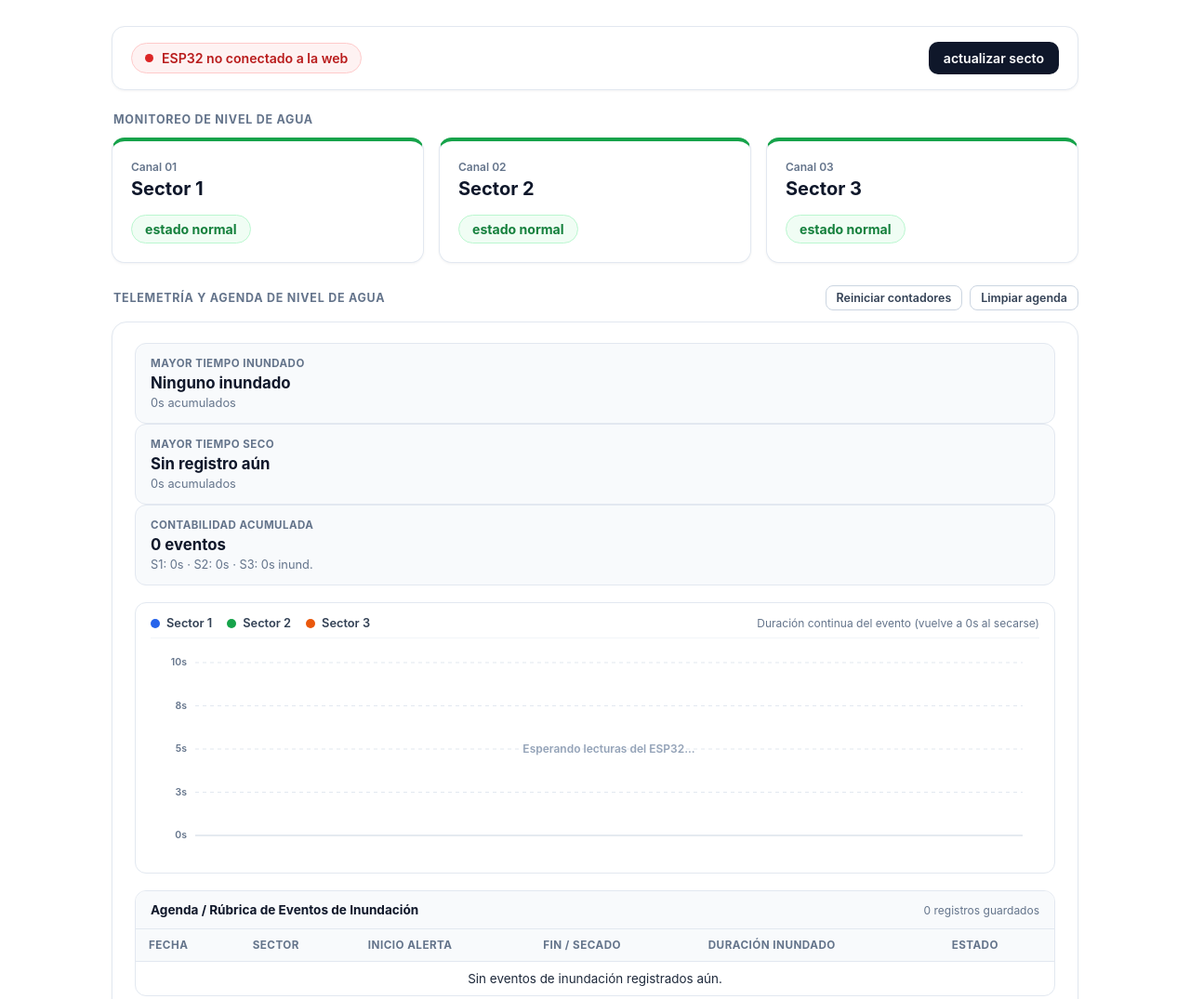
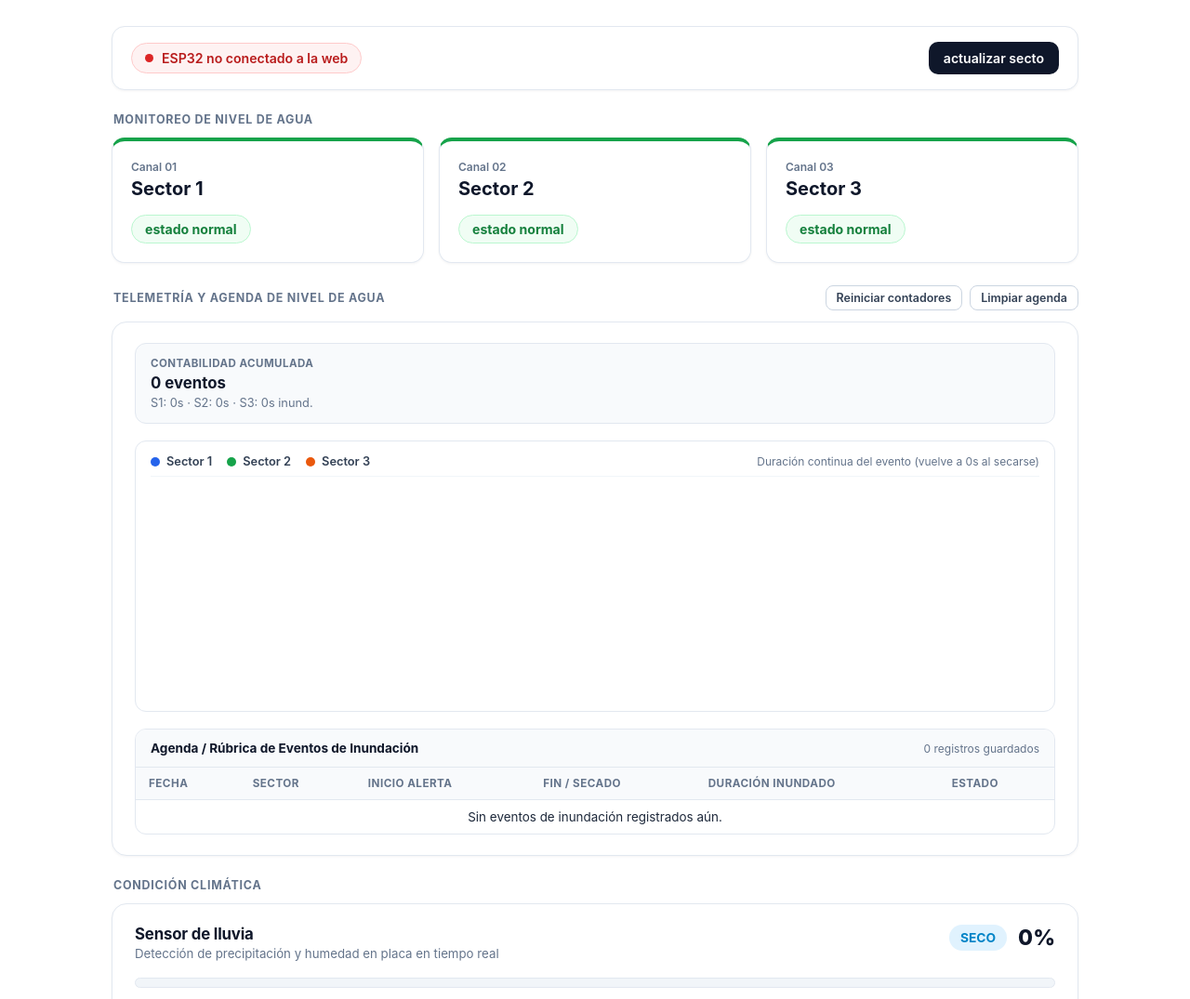
Before and after one commit to ROMICUENCA/sistema-de-inundacion-, a plain HTML site: page index.html in a window 1280 px wide. Shown: the top 1075 px of the page at 93% size. Drawn offline with Linux system fonts and the light colour scheme; a script that the page names is missing.

Commit message:
Update index.html

```diff
--- a/index.html
+++ b/index.html
@@ -56,22 +56,10 @@
       </div>
 
       <div class="panel-card">
-        <div class="resumen-kpi-grid">
-          <div class="kpi-box flood">
-            <span class="kpi-label">Mayor tiempo inundado</span>
-            <span class="kpi-valor" id="mayorInundadoNombre">Ninguno inundado</span>
-            <span class="kpi-sub" id="mayorInundadoDetalle">0s acumulados</span>
-          </div>
-          <div class="kpi-box dry">
-            <span class="kpi-label">Mayor tiempo seco</span>
-            <span class="kpi-valor" id="mayorSecoNombre">Sin registro aún</span>
-            <span class="kpi-sub" id="mayorSecoDetalle">0s acumulados</span>
-          </div>
-          <div class="kpi-box">
-            <span class="kpi-label">Contabilidad acumulada</span>
-            <span class="kpi-valor" id="totalEventosTexto">0 eventos</span>
-            <span class="kpi-sub" id="resumenTiemposAgua">S1: 0s · S2: 0s · S3: 0s inund.</span>
-          </div>
+        <div class="kpi-box full-width">
+          <span class="kpi-label">Contabilidad acumulada</span>
+          <span class="kpi-valor" id="totalEventosTexto">0 eventos</span>
+          <span class="kpi-sub" id="resumenTiemposAgua">S1: 0s · S2: 0s · S3: 0s inund.</span>
         </div>
 
         <div class="chart-shell">
```
